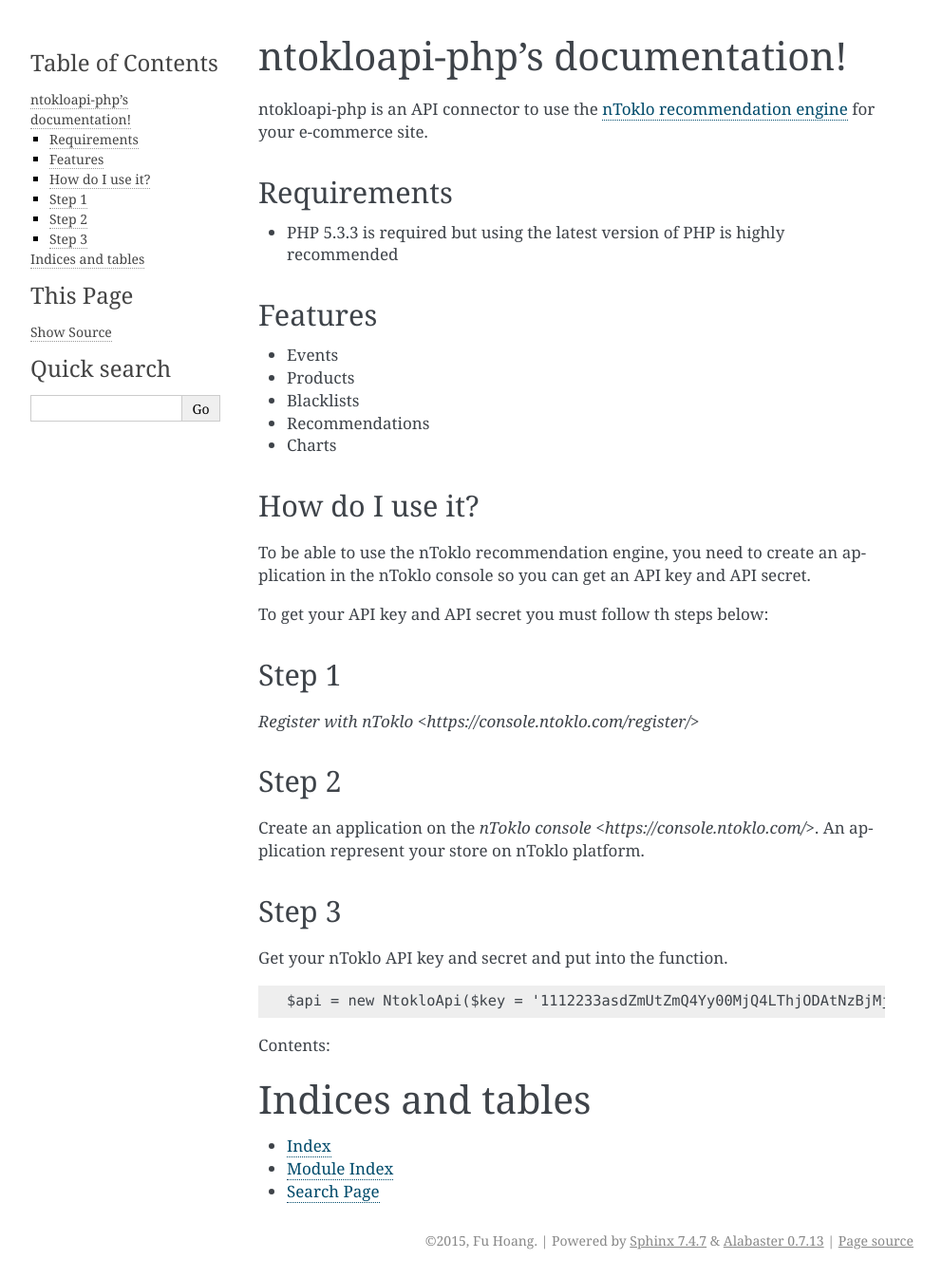
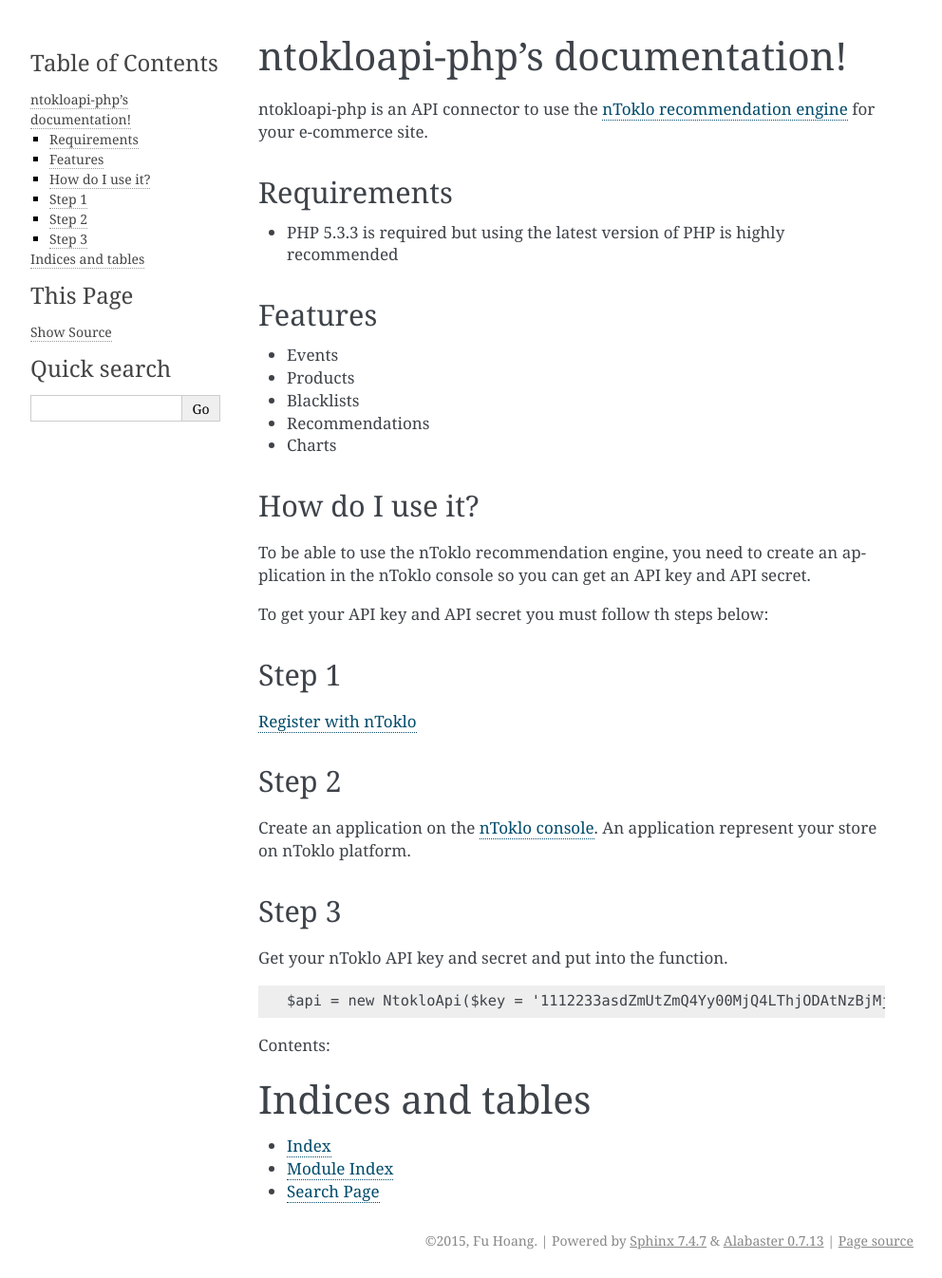
Before and after one commit to nToklo/ntokloapi-php, a Sphinx documentation site: the page built from docs/source/index.rst, in a window 1280 px wide. Shown: the whole page at 95% size, without its empty margins (148-1140 px from the left). Built offline with Sphinx 7.4.7, drawn with Linux system fonts in a browser that asks for light colours.

Commit message:
updated docs

```diff
--- a/docs/source/index.rst
+++ b/docs/source/index.rst
@@ -33,11 +33,11 @@
 
 Step 1
 ------
-`Register with nToklo <https://console.ntoklo.com/register/>`
+`Register with nToklo <https://console.ntoklo.com/register/>`_
 
 Step 2
 ------
-Create an application on the `nToklo console <https://console.ntoklo.com/>`. An application represent your store on nToklo platform.
+Create an application on the `nToklo console <https://console.ntoklo.com/>`_. An application represent your store on nToklo platform.
 
 Step 3
 ------
```
